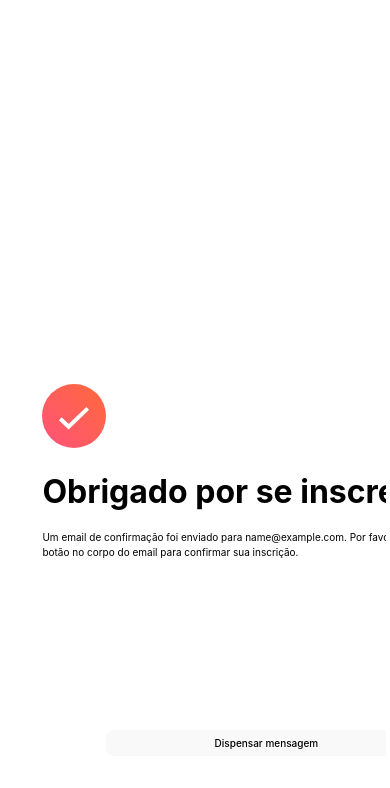
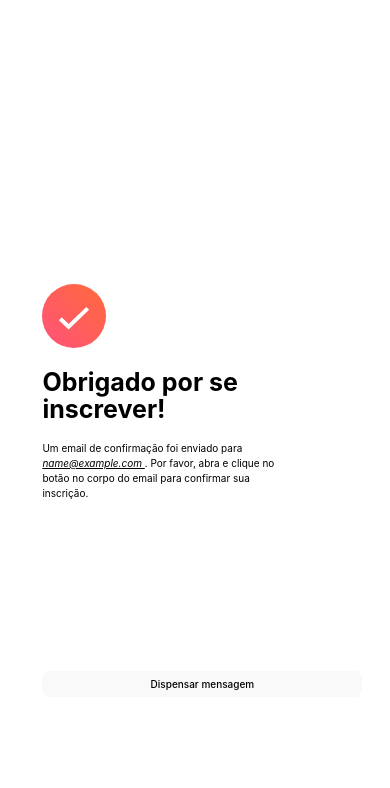
Before and after one commit to cartur-bs/sign-in-page, a React (Vite) app: page / in a window 390 px wide. Both pictures are taken after typing "name@example.com" into the empty fields and a click on the button "Inscreva-se". Shown: the top 788 px of the page. Built offline with nearby package versions, Linux system fonts and the light colour scheme.

Commit message:
correção media query pg2

```diff
--- a/src/Pages/Home.css
+++ b/src/Pages/Home.css
@@ -16,7 +16,7 @@
     height: 30rem;
     width: 20rem;
     background-image: url('../assets/illustration-sign-up-desktop.svg');
-    background-size:cover;
+    background-size: cover;
     background-repeat: no-repeat;
 }
 
@@ -57,30 +57,27 @@ input {
     font-size: 12px;
     cursor: pointer;
 }
-
-.none {
-    display: none;
+.enderecoEmail{
+    text-decoration: underline;
+    font-style: italic;
 }
 
-.block {
-    display: block;
-}
+@media (max-width:1550px) {
 
-@media (max-width:1550px){
     .homePage,
-    .thankYouDiv{
+    .thankYouDiv {
         margin: 5%;
         display: flex;
-        flex-direction:column-reverse;
+        flex-direction: column-reverse;
         width: 30rem;
         height: 55rem;
         padding: 0 0 5rem 0.5rem;
         overflow: hidden;
         align-items: center;
-        justify-content:space-between;
+        justify-content: space-between;
     }
 
-    .illustrationDesktop{
+    .illustrationDesktop {
         background-image: url(../assets/illustration-sign-up-mobile.svg);
         background-repeat: no-repeat;
         background-size: cover;
@@ -88,31 +85,48 @@ input {
         height: 20rem;
         border-radius: 25px;
     }
-    .mainTxt{
+
+    .mainTxt {
         padding-left: 1rem;
     }
-    .thankYouDiv{
+
+    .thankYouDiv {
         flex-direction: unset;
         padding: 12rem 1.5rem;
     }
-    .dismissBtn{
+
+    .dismissBtn {
         width: 20rem;
-        margin: 10rem 4rem 0;
+        margin: 10rem 4rem ;
     }
-  }
+}
 
-  @media (max-width:600px){
+@media (max-width:600px) {
+
     .homePage,
-    .thankYouDiv{
+    .thankYouDiv {
         height: 45rem;
         width: 20rem;
         font-size: 10px;
     }
-    .illustrationDesktop{
+
+    .illustrationDesktop {
         height: 17rem;
     }
 
-    li{
+    li {
         font-size: 12px;
     }
-  }
+
+    .thankYouDiv h1 {
+        font-size: 25px;
+    }
+
+    .thankYouDiv p {
+        width: 250px;
+    }
+
+    .dismissBtn {
+        margin: 10rem 0 ;
+    }
+}
--- a/src/Pages/Home.jsx
+++ b/src/Pages/Home.jsx
@@ -1,7 +1,6 @@
 import { useState } from 'react';
 import './Home.css'
 import iconList from '../assets/icon-list.svg';
-import illustrationDesktop from '../assets/illustration-sign-up-desktop.svg';
 import successImg from '../assets/icon-success.svg';
 
 
@@ -21,36 +20,31 @@ const Home = () => {
         setInputText('');
         setemptyInputTxt('');
     }
-
-
     return (
         <div>
-
             {
-
                 isVisible ? (
                     <div className='homePage'>
                         <div className='mainTxt'>
                             <h1>Mantenha-se atualizado!</h1>
-                            <p>Join 60.000+ product managers receiving monthly updates on:</p>
-
+                            <p> Se junte a mais de 60.000 gerentes de produção recebendo atualizações em: </p>
                             <ul>
                                 <li>
                                     <img src={iconList} alt="checked icon" className='listICon' />
-                                    Product discovery and building what matters
+                                    Descoberta de produtos e construção do que importa
                                 </li>
                                 <li>
                                     <img src={iconList} alt="checked icon" className='listICon' />
-                                    Measuring to ensure updates are a sucecess
+                                    Mantendo constância nas atualizações é a chave do sucesso
                                 </li>
                                 <li>
                                     <img src={iconList} alt="checked icon" className='listICon' />
-                                    And much more!
+                                    E muito mais!
                                 </li>
                             </ul>
                             <form>
                                 <label>
-                                    <span>Email adress</span>
+                                    <span>Email</span>
                                     <span >{emptyInputTxt}</span>
                                     <input type='email' placeholder='email@company.com' className='inputText' required onChange={(e) => setInputText(e.target.value)} />
                                     <button onClick={handleEmail} type="submit"> Inscreva-se</button>
@@ -70,7 +64,7 @@ const Home = () => {
                         <div>
                             <img src={successImg} alt="" />
                             <h1>Obrigado por se inscrever!</h1>
-                            <p>Um email de confirmação foi enviado para {inputText}. Por favor, abra e clique no botão no corpo do email para confirmar sua inscrição.</p>
+                            <p>Um email de confirmação foi enviado para <span className="enderecoEmail"> {inputText} </span>. Por favor, abra e clique no botão no corpo do email para confirmar sua inscrição.</p>
                             <button onClick={finishSubscritpionProccess} className='dismissBtn'> Dispensar mensagem </button>
                         </div>
                     </div>)}
```
